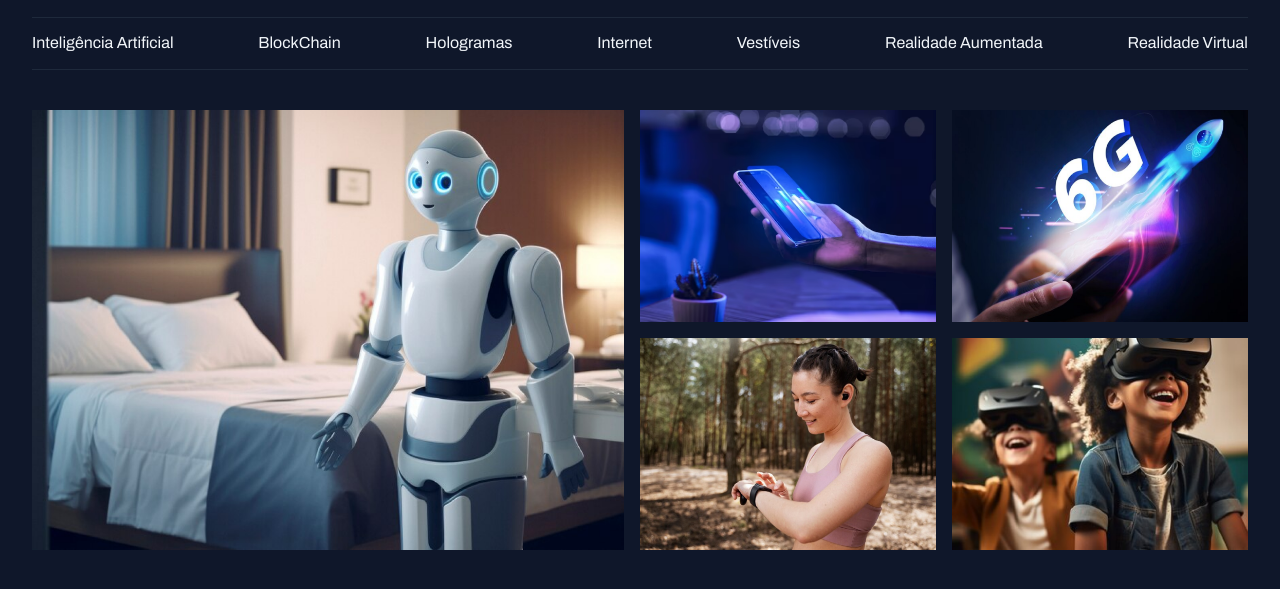
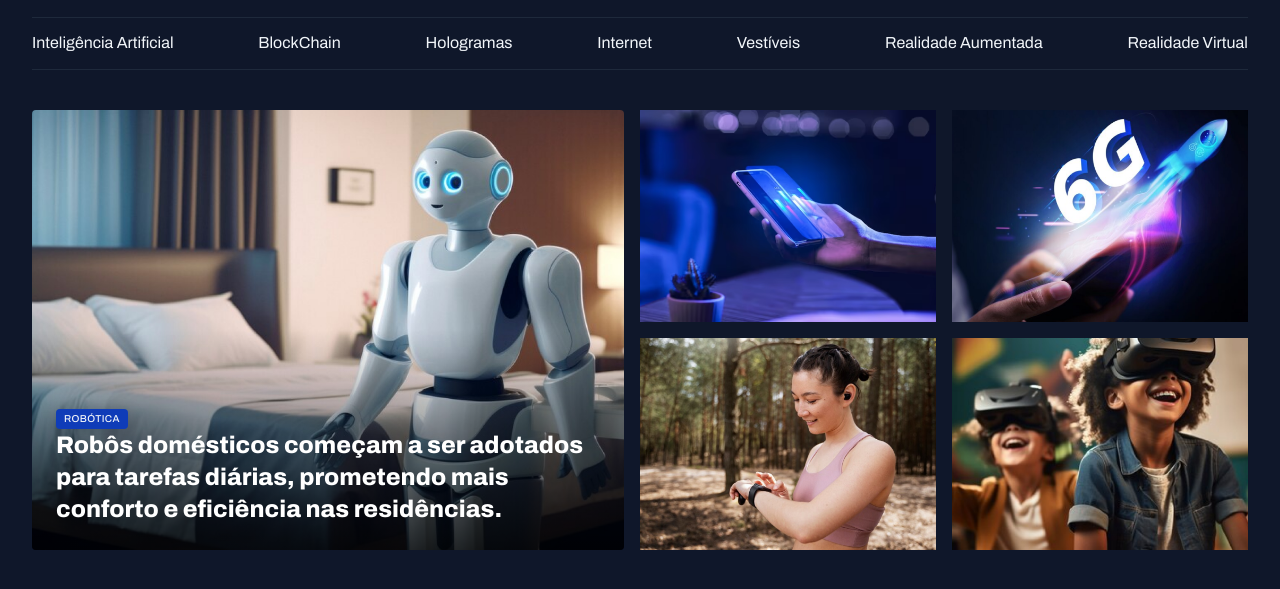
Before and after one commit to wellmota/portalnews, a plain HTML site: page index.html in a window 1280 px wide. Shown: the part 45-634 px from the top of the page. Drawn offline with Linux system fonts and the light colour scheme.

Commit message:
adding card content and colors

```diff
--- a/index.html
+++ b/index.html
@@ -43,9 +43,14 @@
   </header>
   <main class="grid container">
     <section id="featured" class="grid grid-flow-col gap-16">
-      <div>
+      <figure class="card">
         <img src="assets/images/Image 01.png" alt="">
-      </div>
+        <figcaption>
+          <span class="content-tag">Robótica</span>
+          <h2 class="text-2xl">
+            Robôs domésticos começam a ser adotados para tarefas diárias, prometendo mais conforto e eficiência nas residências.</h2>
+        </figcaption>
+      </figure>
       <div class="grid grid-flow-col-2 gap-16">
         <div>
           <img src="assets/images/Image 02.png" alt="">
--- a/style/globals.css
+++ b/style/globals.css
@@ -6,6 +6,7 @@
 
 :root {
   --brand-color-light: #60a5fa;
+  --brand-color-dark: #0f3cb8;
   --brand-color: #1d4ed8;
   --bg-color: #0f172a;
   --stroke-color: #1e293b;
@@ -54,3 +55,15 @@ img{
 main {
   margin-top: 40px;
 }
+
+.content-tag{
+  display: inline-block;
+  background-color:var(--brand-color-dark);
+  padding: 4px 8px;
+  border-radius: 4px;
+  font: 500 10px/1.2 var(--font-family);
+  text-transform: uppercase;
+  letter-spacing: 0.04em;
+  color:var(--text-color-primary);
+  box-shadow:0px 4px 16px #02061740;
+}
--- a/style/sections.css
+++ b/style/sections.css
@@ -1,6 +1,29 @@
 #featured {
   img {
     height: 100%;
-    obrject-fit: cover;
+    object-fit: cover;
   }
 }
+
+.card {
+  border-radius:4px;
+  overflow: hidden;
+  position: relative;
+  &::before {
+    content: "";
+    position: absolute;
+    inset: 0;
+    top:50%;
+    background: linear-gradient(0deg, rgba(0,0,0,0.8) 0%, rgba(0,0,0,0) 100%);
+  }
+  figcaption {
+    position: absolute;
+    bottom: 0;
+    left: 0;
+    right: 0;
+    padding: 24px;
+    color: white;
+    text-align: left;
+    transition: 0.3s;
+  }
+}
--- a/style/utility.css
+++ b/style/utility.css
@@ -19,3 +19,18 @@
 .grid-row {
   grid-auto-flow: row;
 }
+
+.text-2xl {
+  font: var(--h1);
+}
+
+.text-xl {
+  font: var(--h2);
+}
+
+.text-lg {
+  font: var(--h3);
+}
+.text-sm {
+  font:var(--text-sm);
+}
```
